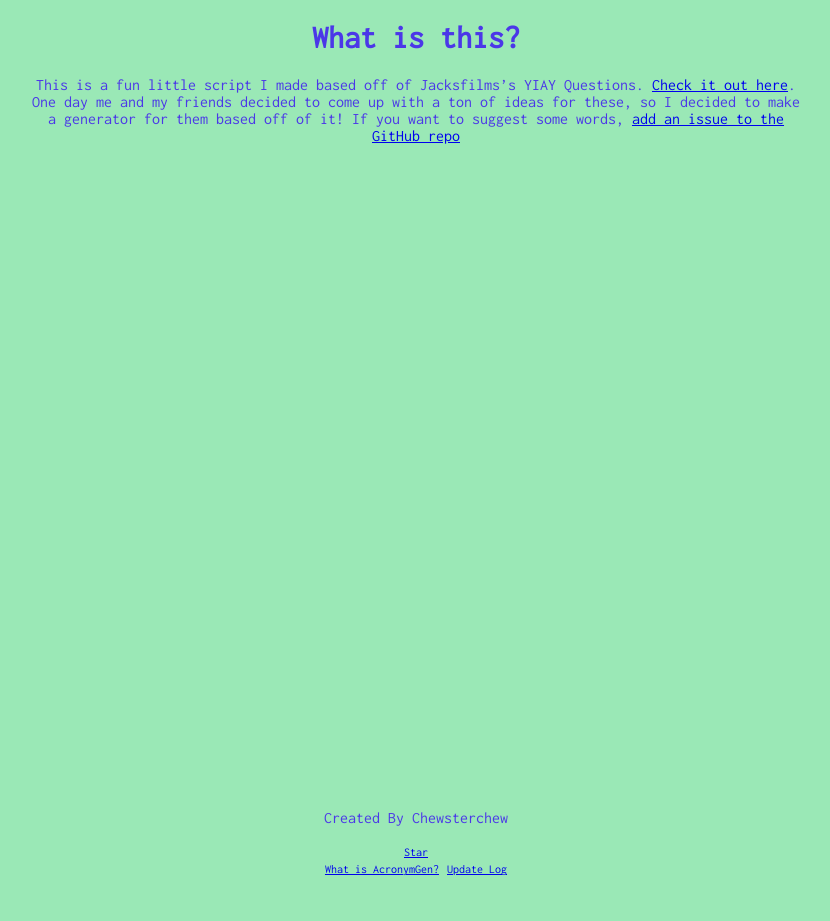
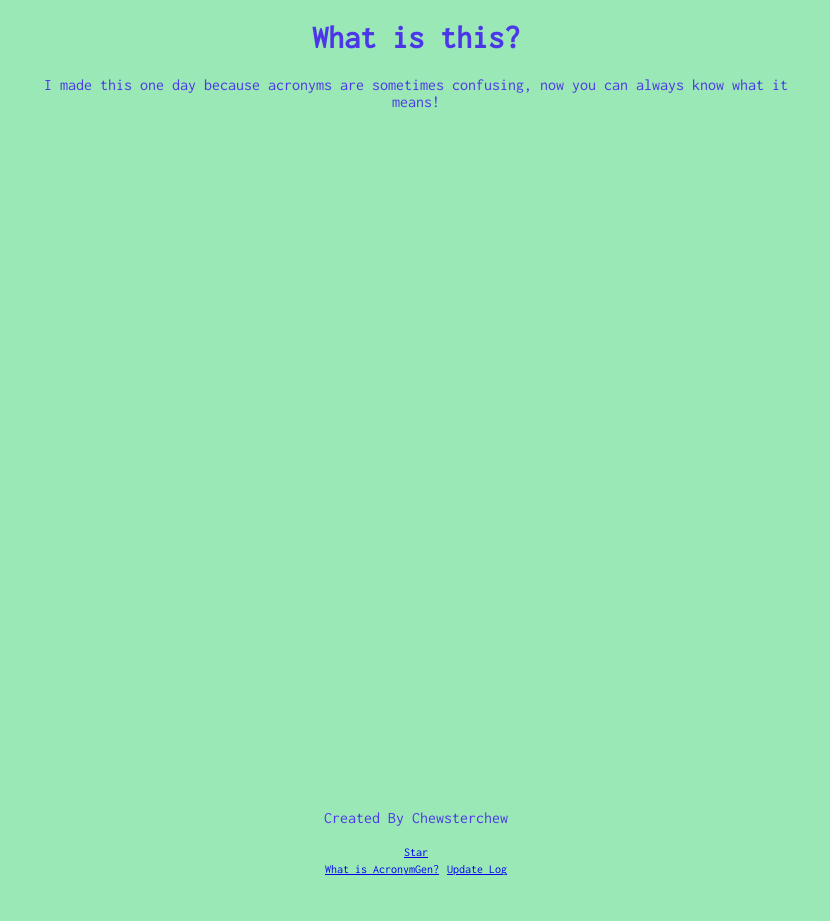
Before and after one commit to Chew/AcronymGenerator, a Jekyll site: the page built from what.md, in a window 1280 px wide. Shown: the whole page, without its empty margins (224-1054 px from the left). Built offline with Jekyll 4.4.1, drawn with Linux system fonts in a browser that asks for light colours.

Commit message:
Updated "What is AcroGen?"

```diff
--- a/what.md
+++ b/what.md
@@ -2,4 +2,4 @@
 layout: info
 title: What is this?
 ---
-This is a fun little script I made based off of Jacksfilms's YIAY Questions. [Check it out here](https://www.youtube.com/watch?v=C7fS3RsFuUE). One day me and my friends decided to come up with a ton of ideas for these, so I decided to make a generator for them based off of it! If you want to suggest some words, [add an issue to the GitHub repo](http://github.com/Chewsterchew/TRBMB-Gen)
+I made this one day because acronyms are sometimes confusing, now you can always know what it means!
```
